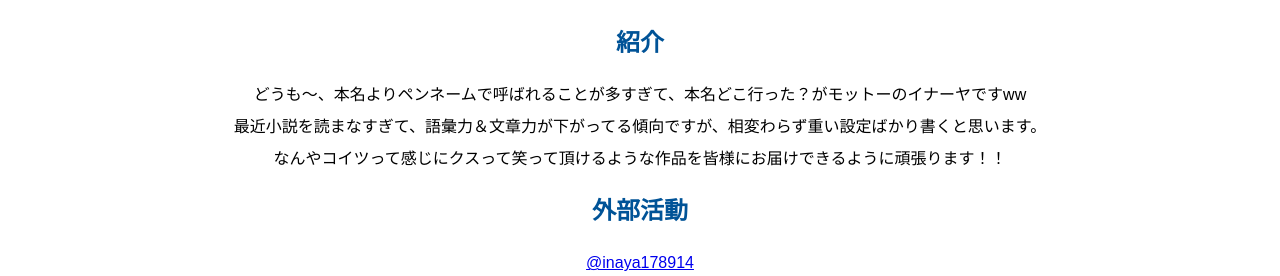
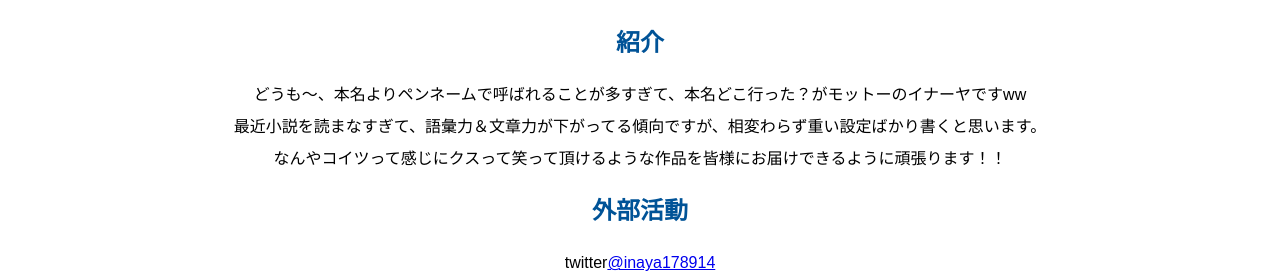
Before and after one commit to okanosaki/Inahya, a plain HTML site: page index.html in a window 1280 px wide. Shown: the part 524-800 px from the top of the page. Drawn offline with Linux system fonts and the light colour scheme; a web font is replaced by a local one.

Commit message:
Update index.html

```diff
--- a/index.html
+++ b/index.html
@@ -43,7 +43,7 @@
         <br>最近小説を読まなすぎて、語彙力＆文章力が下がってる傾向ですが、相変わらず重い設定ばかり書くと思います。
         <br>なんやコイツって感じにクスって笑って頂けるような作品を皆様にお届けできるように頑張ります！！</p>
         <h3>外部活動</h3>
-        <p><a href="https://mobile.twitter.com/inaya178914">@inaya178914</a></p>
+        <p>twitter<a href="https://mobile.twitter.com/inaya178914">@inaya178914</a></p>
         <h3>投稿作品</h3>
         <p>投稿作品はまだありません。</p>
     </div>
```
